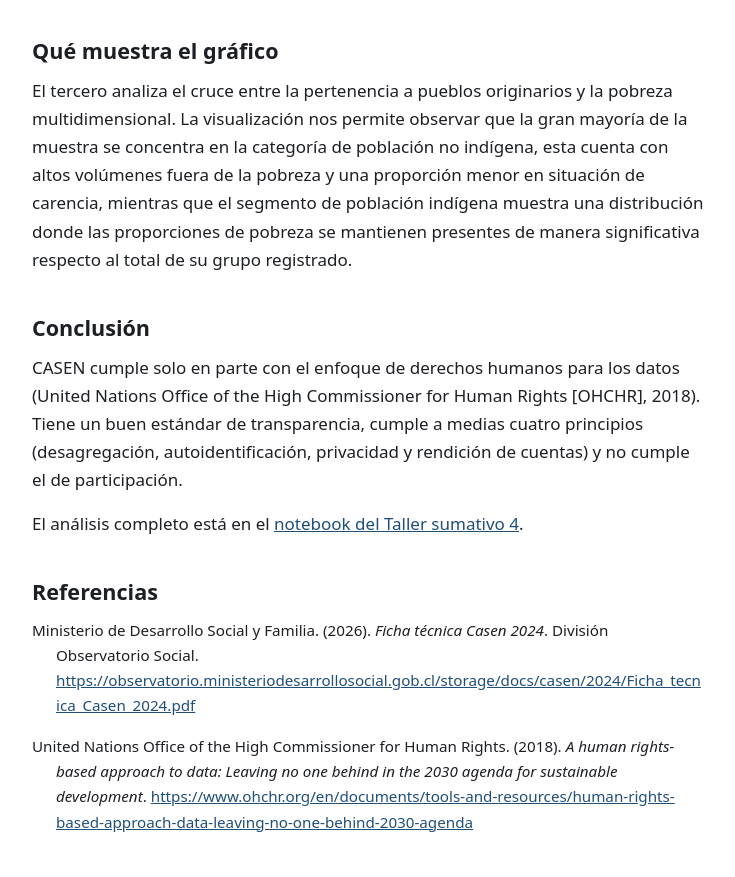
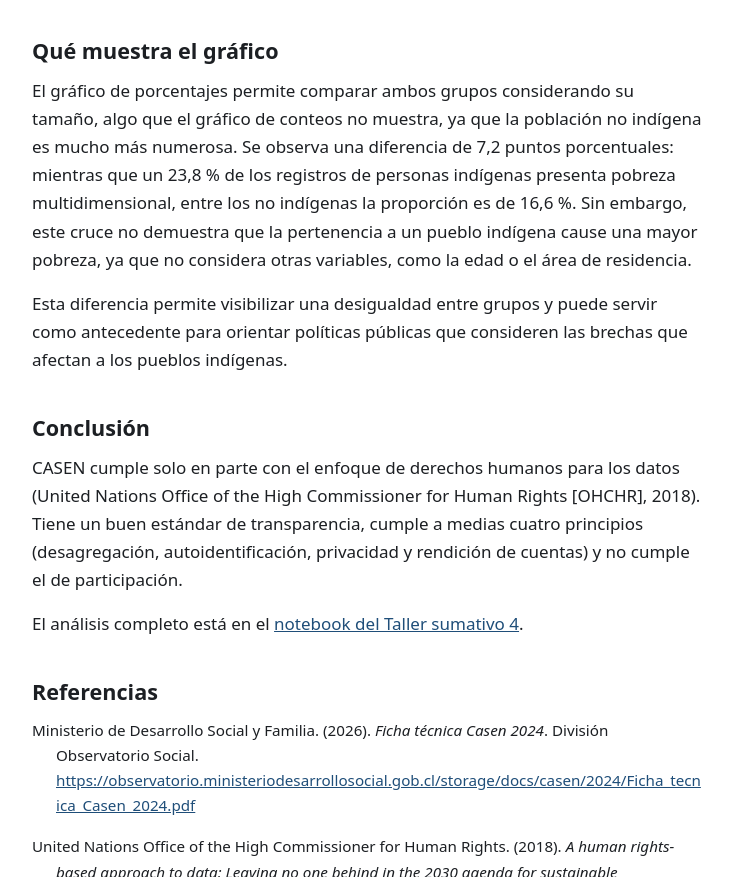
Before and after one commit to Mxrtmlk/Talleres-tica, a plain HTML site: page docs/index.html in a window 1280 px wide. Shown: the part 1627-2504 px from the top of the page, without its empty margins (272-1007 px from the left). Drawn offline with Linux system fonts and the light colour scheme.

Commit message:
Página: explicación de los gráficos y por qué importa (texto de Vicente)
Co-Authored-By: Claude Sonnet 5.5 <noreply@anthropic.com>

```diff
--- a/docs/index.html
+++ b/docs/index.html
@@ -37,7 +37,8 @@
 
       <section aria-labelledby="explicacion">
         <h2 id="explicacion">Qué muestra el gráfico</h2>
-        <p>El tercero analiza el cruce entre la pertenencia a pueblos originarios y la pobreza multidimensional. La visualización nos permite observar que la gran mayoría de la muestra se concentra en la categoría de población no indígena, esta cuenta con altos volúmenes fuera de la pobreza y una proporción menor en situación de carencia, mientras que el segmento de población indígena muestra una distribución donde las proporciones de pobreza se mantienen presentes de manera significativa respecto al total de su grupo registrado.</p>
+        <p>El gráfico de porcentajes permite comparar ambos grupos considerando su tamaño, algo que el gráfico de conteos no muestra, ya que la población no indígena es mucho más numerosa. Se observa una diferencia de 7,2 puntos porcentuales: mientras que un 23,8 % de los registros de personas indígenas presenta pobreza multidimensional, entre los no indígenas la proporción es de 16,6 %. Sin embargo, este cruce no demuestra que la pertenencia a un pueblo indígena cause una mayor pobreza, ya que no considera otras variables, como la edad o el área de residencia.</p>
+        <p>Esta diferencia permite visibilizar una desigualdad entre grupos y puede servir como antecedente para orientar políticas públicas que consideren las brechas que afectan a los pueblos indígenas.</p>
       </section>
 
       <section aria-labelledby="conclusion">
```
